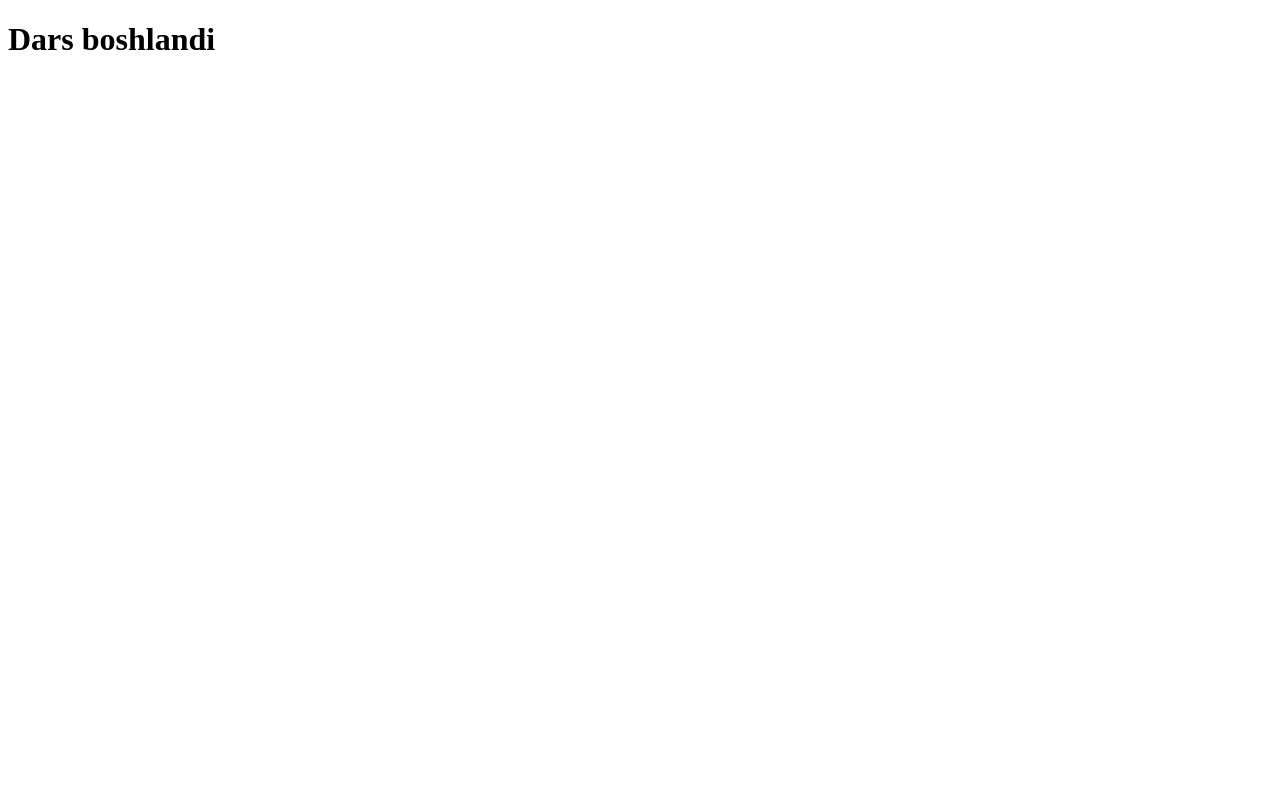
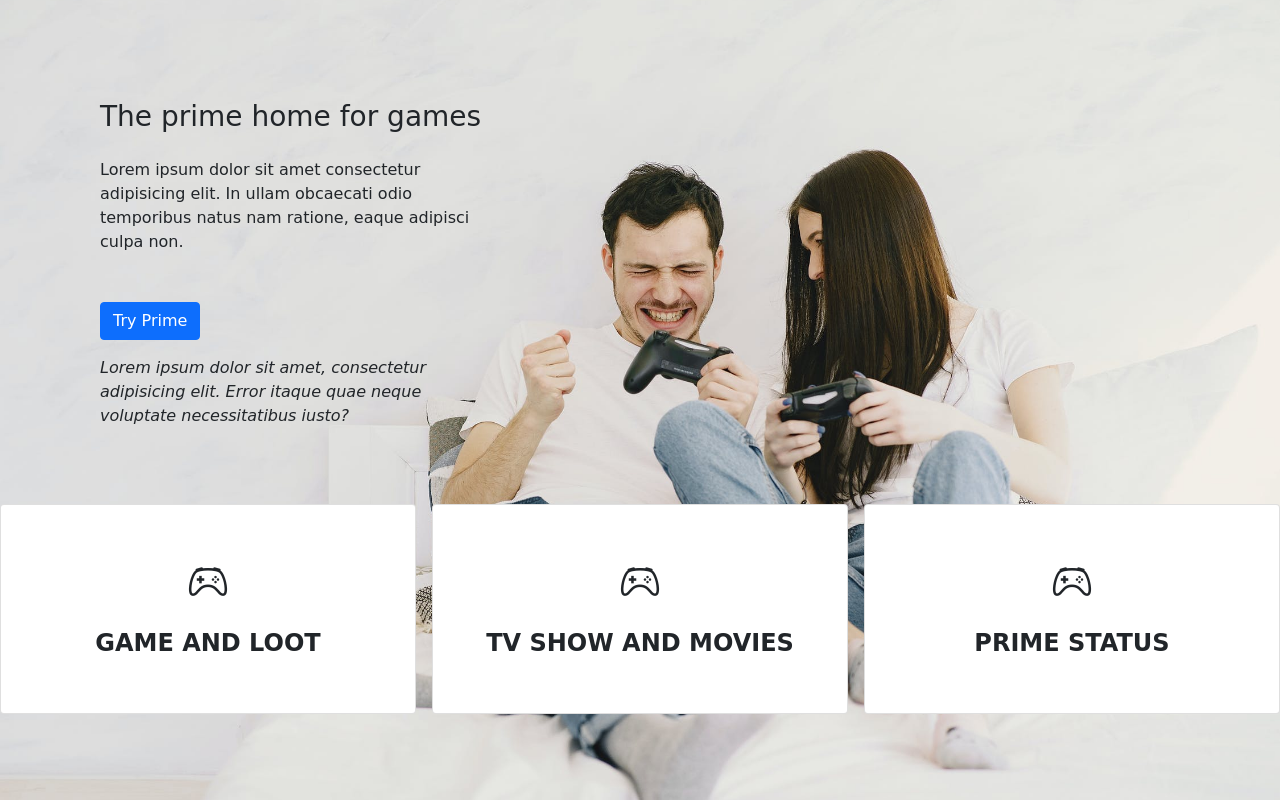
Before and after one commit to shorahimovasadbek/sinov, a plain HTML site: page index.html in a window 1280 px wide. Drawn offline with nearby package versions, Linux system fonts and the light colour scheme.

Commit message:
header section

```diff
--- a/index.html
+++ b/index.html
@@ -4,10 +4,13 @@
   <meta charset="UTF-8">
   <meta http-equiv="X-UA-Compatible" content="IE=edge">
   <meta name="viewport" content="width=device-width, initial-scale=1.0">
+  <link rel="stylesheet" href="style.css">
+  <link rel="stylesheet" href="https://cdn.jsdelivr.net/npm/bootstrap-icons@1.10.3/font/bootstrap-icons.css">
+  <link href="https://cdn.jsdelivr.net/npm/bootstrap@5.1.3/dist/css/bootstrap.min.css" rel="stylesheet" integrity="sha384-1BmE4kWBq78iYhFldvKuhfTAU6auU8tT94WrHftjDbrCEXSU1oBoqyl2QvZ6jIW3" crossorigin="anonymous">
   <title>47-dars</title>
 </head>
 <body>
-  <h1>Dars boshlandi</h1>
+  <!-- <h1>Dars boshlandi</h1> -->
   <!-- git checkout file name => o'zgartirish kiritgandan so'ng o'zgarishni yo'q qiladi ( qo'shmasdan oldin=> git add .). -->
   <!-- agar master branchida turilgan bo'lsa, shunchaki (git push) buyrug'i yetadi. -->
   <!-- boshqa branchda turgan bo'lsa esa 1-(git push -u origin "branch nomi") 2- (git push origin head). -->
@@ -16,5 +19,38 @@
   <!-- githubdagi branchni o'chirish => git push origin --delete "branch nami" -->
   <!-- nimadir o'zgardi -->
 
+  <!-- Header qismi -->
+  <div class="back">
+    <div class="row g-0 roww">
+      <div class="col-4">
+        <h3>The prime home for games</h3>
+        <p class="py-3">Lorem ipsum dolor sit amet consectetur adipisicing elit. In ullam obcaecati odio temporibus natus nam ratione, eaque adipisci culpa non.</p>
+        <button class="btn btn-primary my-3 ">Try Prime</button>
+        <p class="fst-italic">Lorem ipsum dolor sit amet, consectetur adipisicing elit. Error itaque quae neque voluptate necessitatibus iusto?</p>
+      </div>
+    </div>
+    <div class="row rwo g-0">
+      <div class="col text-center ">
+        <div class="card p-5">
+          <p><i class="bi bi-controller fs-1"></i></p>
+          <h4 class="fw-bold">GAME AND LOOT</h4>
+        </div>
+      </div>
+      <div class="col text-center mx-3">
+        <div class="card p-5">
+          <p><i class="bi bi-controller fs-1"></i></p>
+          <h4 class="fw-bold">TV SHOW AND MOVIES</h4>
+        </div>
+      </div>
+      <div class="col text-center ">
+        <div class="card p-5">
+          <p><i class="bi bi-controller fs-1"></i></p>
+          <h4 class="fw-bold">PRIME STATUS</h4>
+        </div>
+      </div>
+    </div>
+  </div>
+
+  <script src="https://cdn.jsdelivr.net/npm/bootstrap@5.1.3/dist/js/bootstrap.bundle.min.js" integrity="sha384-ka7Sk0Gln4gmtz2MlQnikT1wXgYsOg+OMhuP+IlRH9sENBO0LRn5q+8nbTov4+1p" crossorigin="anonymous"></script>
 </body>
 </html>
--- a/style.css
+++ b/style.css
@@ -0,0 +1,31 @@
+body{
+  font-family: cursive !important ;
+}
+
+.back{
+  background: url("img/photo_2023-01-11_18-53-23.jpg");
+  height: 100vh;
+  background-position: center;
+  background-repeat: no-repeat;
+  background-size: cover;
+}
+
+.roww{
+  padding-top: 100px;
+  padding-left: 100px;
+}
+
+.rwo{
+  padding-top: 60px;
+}
+
+.card{
+  transition: all ease-in-out .5s;
+  background-color: white;
+}
+
+.col:hover .card {
+  background-color: blue;
+  color: white;
+  cursor: pointer;
+}
```
Also changed, not shown: img/photo_2023-01-11_18-53-23.jpg (added).
